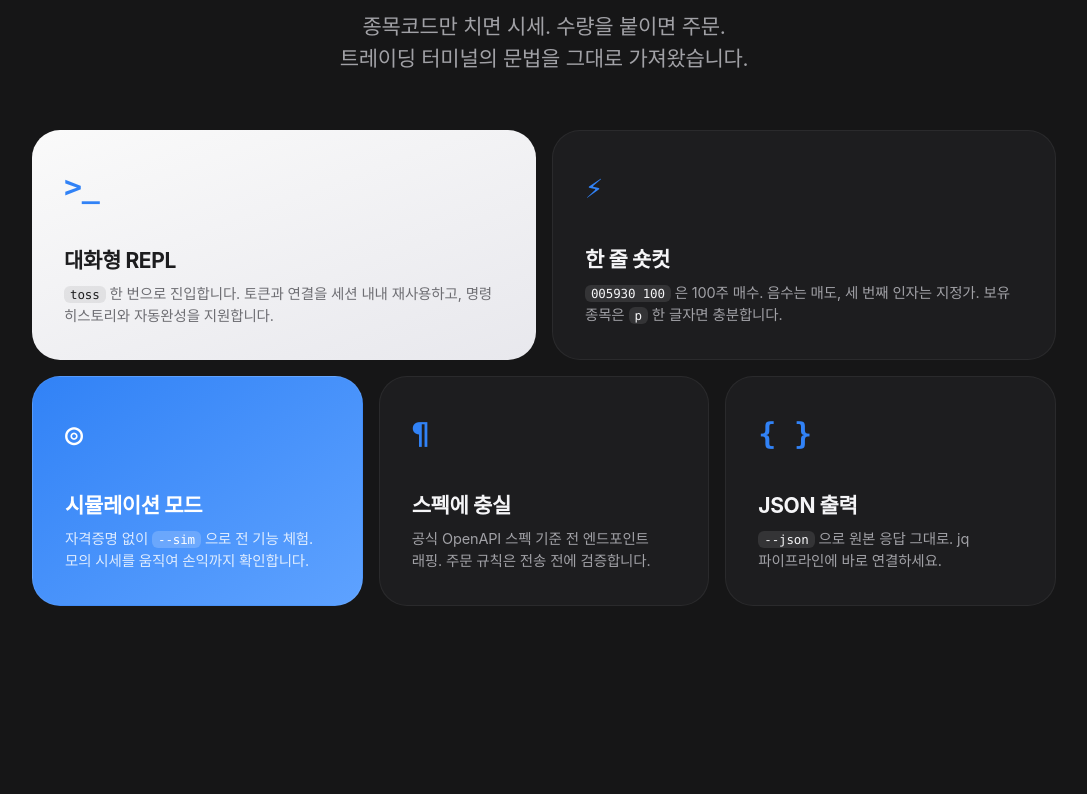
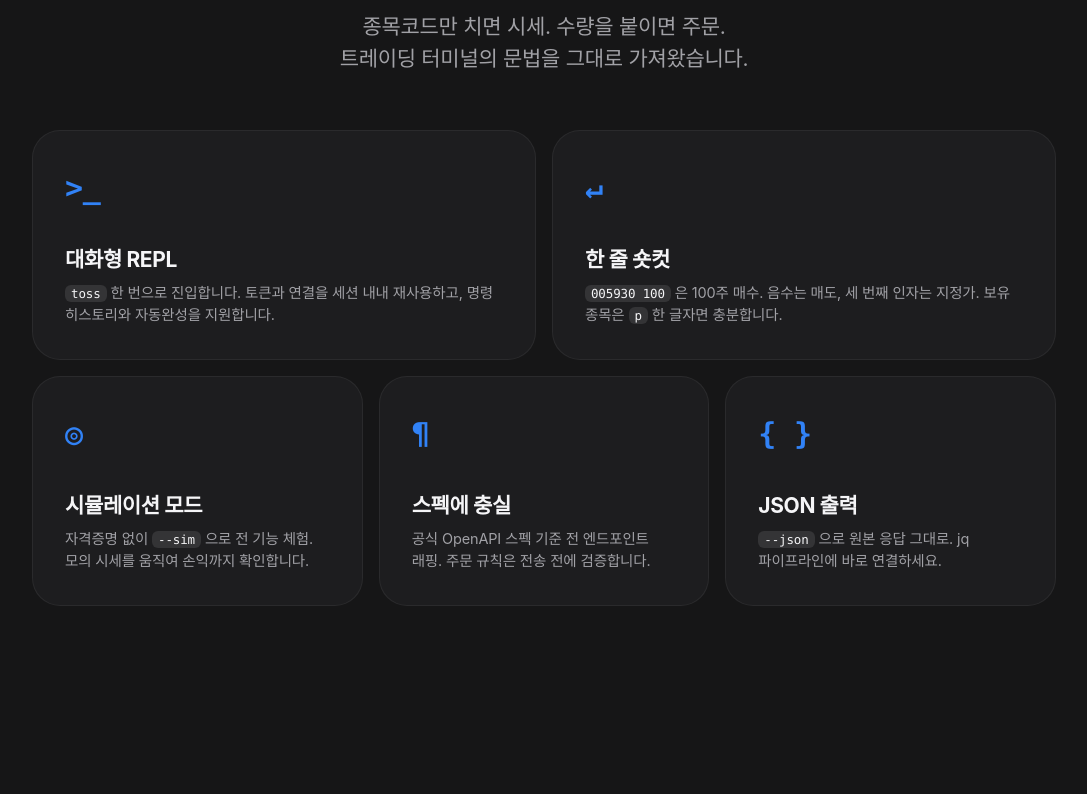
Before and after one commit to rescenedev/tossinvest-cli, a plain HTML site: page docs/index.html in a window 1280 px wide. Shown: the part 1486-2280 px from the top of the page, without its empty margins (96-1183 px from the left). Drawn offline with Linux system fonts and the light colour scheme; a web font is replaced by a local one.

Commit message:
fix: 랜딩 명령어 카드 3컬럼 정렬 + 벤토 카드 톤 통일

```diff
--- a/docs/index.html
+++ b/docs/index.html
@@ -182,14 +182,6 @@ h2 {
 .cell h3 { font-size: 21px; font-weight: 700; letter-spacing: -.018em; margin-bottom: 6px; }
 .cell p { font-size: 14.5px; color: var(--ink-2); letter-spacing: -.01em; }
 .cell code { font-family: var(--mono); font-size: 12.5px; background: rgba(255,255,255,.1); border-radius: 6px; padding: 1px 6px; color: var(--ink); }
-.cell.feature-dark { background: linear-gradient(160deg, #fafafa, #e8e8ed); border: 0; }
-.cell.feature-dark h3 { color: #1d1d1f; }
-.cell.feature-dark p { color: #6e6e73; }
-.cell.feature-dark code { background: rgba(0,0,0,.07); color: #1d1d1f; }
-.cell.feature-blue { background: linear-gradient(145deg, var(--blue), #5ea2ff); }
-.cell.feature-blue .glyph, .cell.feature-blue h3 { color: #fff; }
-.cell.feature-blue p { color: rgba(255,255,255,.82); }
-.cell.feature-blue code { background: rgba(255,255,255,.18); color: #fff; }
 
 /* ───────── 다크 섹션: 치트시트 ───────── */
 .dark { background: var(--bg-alt); color: #f5f5f7; }
@@ -219,11 +211,13 @@ h2 {
 @media (max-width: 600px) { .cheat-row { grid-template-columns: 1fr; } .cheat-row .k { padding-bottom: 2px; } .cheat-row .v { padding-top: 0; } }
 
 /* ───────── 전체 명령어 ───────── */
-.cmd-grid { columns: 3; column-gap: 16px; margin-top: 56px; }
-@media (max-width: 960px) { .cmd-grid { columns: 2; } }
-@media (max-width: 620px) { .cmd-grid { columns: 1; } }
+.cmd-grid {
+  display: grid; grid-template-columns: repeat(3, 1fr);
+  gap: 16px; margin-top: 56px; align-items: start;
+}
+.cmd-col { display: grid; gap: 16px; align-content: start; }
+@media (max-width: 960px) { .cmd-grid { grid-template-columns: 1fr; max-width: 560px; margin-left: auto; margin-right: auto; } }
 .cmd-group {
-  break-inside: avoid; margin-bottom: 16px;
   background: var(--card); border: 1px solid rgba(255,255,255,.06);
   border-radius: 20px; padding: 22px 24px 14px;
 }
@@ -334,17 +328,17 @@ footer { background: var(--bg-alt); border-top: 1px solid rgba(255,255,255,.06);
     <div class="sec-head reveal"><h2>새로 외울 것 없이,<br>치던 대로.</h2></div>
     <p class="sec-sub reveal">종목코드만 치면 시세. 수량을 붙이면 주문.<br>트레이딩 터미널의 문법을 그대로 가져왔습니다.</p>
     <div class="bento">
-      <div class="cell cell-3 feature-dark reveal">
+      <div class="cell cell-3 reveal">
         <div class="glyph">&gt;_</div>
         <h3>대화형 REPL</h3>
         <p><code>toss</code> 한 번으로 진입합니다. 토큰과 연결을 세션 내내 재사용하고, 명령 히스토리와 자동완성을 지원합니다.</p>
       </div>
       <div class="cell cell-3 reveal">
-        <div class="glyph">⚡</div>
+        <div class="glyph">↵</div>
         <h3>한 줄 숏컷</h3>
         <p><code>005930 100</code> 은 100주 매수. 음수는 매도, 세 번째 인자는 지정가. 보유 종목은 <code>p</code> 한 글자면 충분합니다.</p>
       </div>
-      <div class="cell cell-2 feature-blue reveal">
+      <div class="cell cell-2 reveal">
         <div class="glyph">◎</div>
         <h3>시뮬레이션 모드</h3>
         <p>자격증명 없이 <code>--sim</code> 으로 전 기능 체험. 모의 시세를 움직여 손익까지 확인합니다.</p>
@@ -387,6 +381,7 @@ footer { background: var(--bg-alt); border-top: 1px solid rgba(255,255,255,.06);
     <div class="sec-head reveal"><h2>전체 명령어.</h2></div>
     <p class="sec-sub reveal">모든 명령은 단발 실행과 REPL 안에서 동일하게 동작합니다.<br>각 명령 뒤에 <code style="font-family:var(--mono); font-size:.85em;">--help</code> 를 붙이면 전체 옵션이 나옵니다.</p>
     <div class="cmd-grid">
+      <div class="cmd-col">
       <div class="cmd-group reveal">
         <h3>market <span>시세</span></h3>
         <div class="cmd-row"><code>price</code><span>현재가 — 여러 종목 동시 조회</span></div>
@@ -405,6 +400,8 @@ footer { background: var(--bg-alt); border-top: 1px solid rgba(255,255,255,.06);
         <div class="cmd-row"><code>cancel</code><span>취소</span></div>
         <div class="cmd-row"><code>commissions</code><span>매매 수수료</span></div>
       </div>
+      </div>
+      <div class="cmd-col">
       <div class="cmd-group reveal">
         <h3>account <span>계좌 · 자산</span></h3>
         <div class="cmd-row"><code>list</code><span>계좌 목록 (accountSeq 확인)</span></div>
@@ -422,6 +419,8 @@ footer { background: var(--bg-alt); border-top: 1px solid rgba(255,255,255,.06);
         <div class="cmd-row"><code>fx</code><span>환율</span></div>
         <div class="cmd-row"><code>calendar</code><span>거래 캘린더 (KR | US)</span></div>
       </div>
+      </div>
+      <div class="cmd-col">
       <div class="cmd-group reveal">
         <h3>auth <span>인증</span></h3>
         <div class="cmd-row"><code>status</code><span>설정 확인 — 시크릿 마스킹</span></div>
@@ -435,6 +434,7 @@ footer { background: var(--bg-alt); border-top: 1px solid rgba(255,255,255,.06);
         <div class="cmd-row"><code>--json</code><span>원본 JSON 출력</span></div>
         <div class="cmd-row"><code>--sim</code><span>시뮬레이션 모드</span></div>
         <div class="cmd-row"><code>--dry-run</code><span>주문 전송 없이 미리보기 (buy · sell)</span></div>
+      </div>
       </div>
     </div>
   </div>
```
